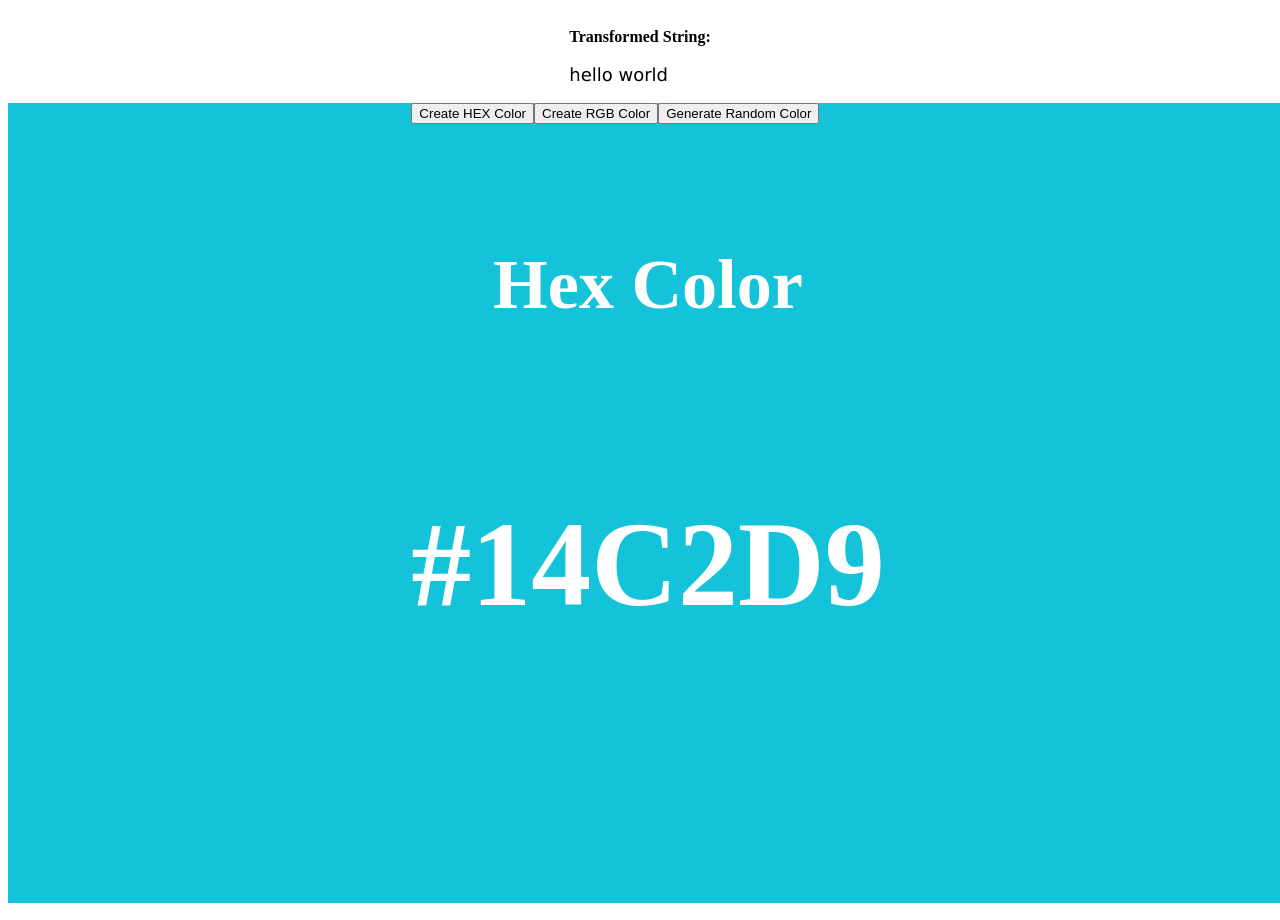
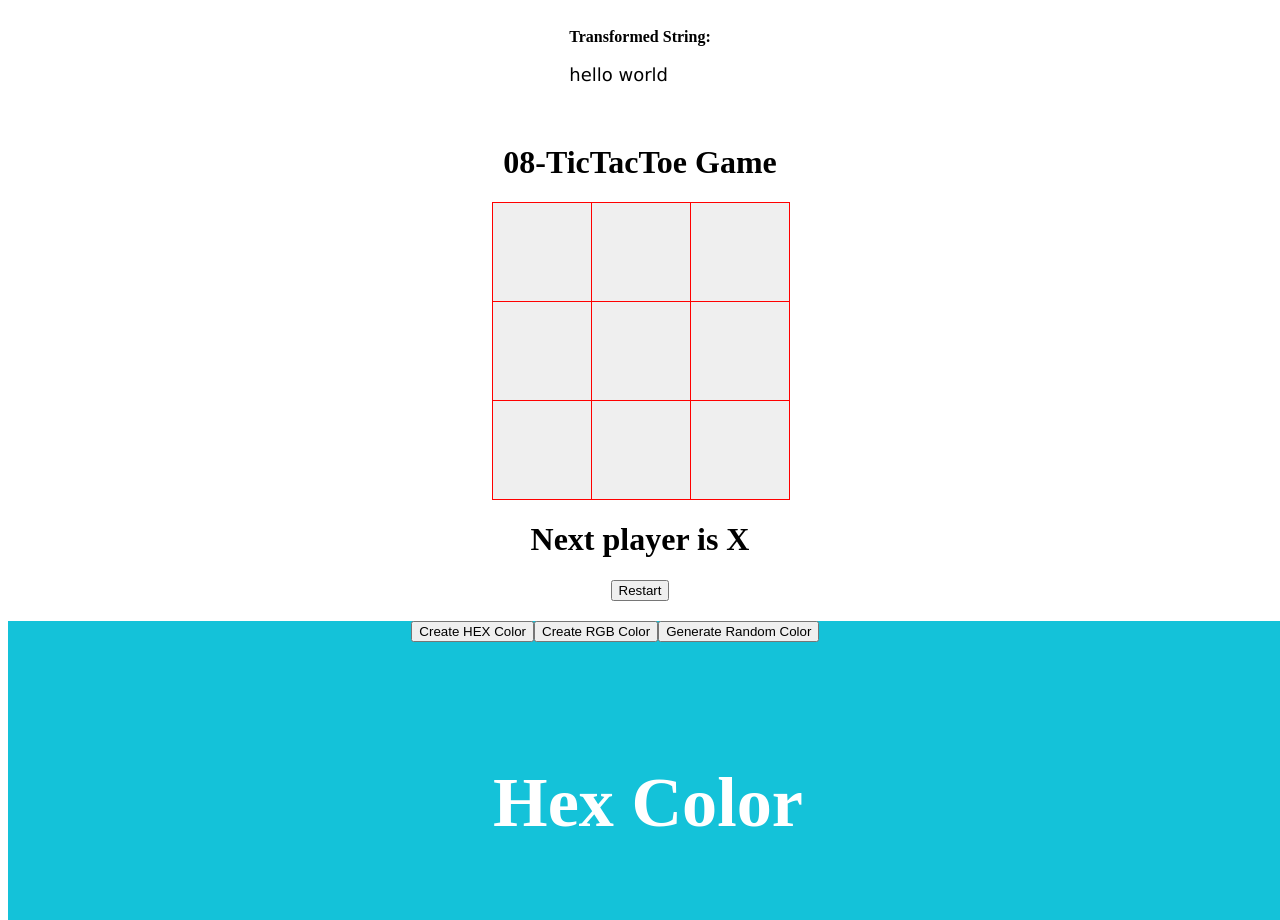
Before and after one commit to mishrasatyam28/react-mini-projects, a React (Vite) app: page / in a window 1280 px wide. Shown: the part 2652-3572 px from the top of the page. Built offline with nearby package versions, Linux system fonts and the light colour scheme.

Commit message:
complete 08tictactoe

```diff
--- a/src/App.jsx
+++ b/src/App.jsx
@@ -7,6 +7,7 @@
 import StarRating from "./components/05start-rating";
 import TelephoneFormatter from "./components/06Telephone-formatter";
 import StringTransformers from "./components/07string-transformer/index";
+import TicTacToe from "./components/08TicTacToe";
 
 function App() {
   return (
@@ -31,7 +32,11 @@
       <TelephoneFormatter />
 
       {/* 07String-transformer */}
-          <StringTransformers/>
+      <StringTransformers />
+
+      {/* 08 TicTacToe */}
+      <TicTacToe/>
+
       {/* Random Color Component */}
       <RandomColor />
 
--- /dev/null
+++ b/src/components/08TicTacToe/index.jsx
@@ -0,0 +1,84 @@
+import React, { useEffect, useState } from 'react'
+import './styles.css'
+
+function Square({value, onClick}) {
+    return <button onClick={onClick} className='square'>{value}</button>
+
+}
+
+const TicTacToe = () => {
+    const [squares, setSquares] = useState(Array(9).fill(''))
+    const [isXTurn, setIsXTurn] = useState(true)
+    const [status, setStatus] = useState('')
+
+    function getWinner(squares) {
+        const winningPatterns = [
+            [0, 1, 2],
+            [3, 4, 5],
+            [6, 7, 8],
+            [2, 5, 8],
+            [0, 4, 8],
+            [2, 4, 6],
+            [0, 3, 6],
+            [1, 4, 7],
+        ]
+
+        for (let i = 0; i < winningPatterns.length; i++){
+            const [x, y, z] = winningPatterns[i];
+            if (squares[x] && squares[x] === squares[y] && squares[x] === squares[z]) {
+                return squares[x];
+            }
+        }
+        return null;
+    }
+
+    function handleClick(getCurrentSquare) {
+        let cpySquares = [...squares];
+        if (getWinner(cpySquares) || cpySquares[getCurrentSquare]) {
+            return;
+        }
+        cpySquares[getCurrentSquare] = isXTurn ? 'X' : 'O';
+        setIsXTurn(!isXTurn)
+        setSquares(cpySquares)
+    }
+
+    function handleRestart() {
+        setIsXTurn(true);
+        setSquares(Array(9).fill(''))
+    }
+
+    useEffect(() => {
+        if (!getWinner(squares) && squares.every(item => item !== '')) {
+            setStatus('This is a draw ! Please restart the game')
+        } else if (getWinner(squares)) {
+            setStatus(`Winner is ${getWinner(squares)}. Please restart the game.`)
+        } else {
+            setStatus(`Next player is ${isXTurn ? 'X' : 'O'}`)
+        }
+    },[squares,isXTurn])
+
+  return (
+      <div className='tic-tac-toe-container'>
+          <h1>08-TicTacToe Game</h1>
+        <div className="row">
+            <Square value={squares[0]} onClick={()=>handleClick(0)}/>
+            <Square value={squares[1]} onClick={()=>handleClick(1)}/>
+            <Square value={squares[2]} onClick={()=>handleClick(2)}/>
+        </div>
+        <div className="row">
+            <Square value={squares[3]} onClick={()=>handleClick(3)}/>
+            <Square value={squares[4]} onClick={()=>handleClick(4)}/>
+            <Square value={squares[5]} onClick={()=>handleClick(5)}/>
+        </div>
+        <div className="row">
+            <Square value={squares[6]} onClick={()=>handleClick(6)}/>
+            <Square value={squares[7]} onClick={()=>handleClick(7)}/>
+            <Square value={squares[8]} onClick={()=>handleClick(8)}/>
+          </div>
+          <h1>{status}</h1>
+          <button onClick={handleRestart}>Restart</button>
+    </div>
+  )
+}
+
+export default TicTacToe
--- /dev/null
+++ b/src/components/08TicTacToe/styles.css
@@ -0,0 +1,19 @@
+.tic-tac-toe-container{
+    display: flex;
+    flex-direction: column;
+    align-items: center;
+    margin: 20px 10px;
+}
+
+.square{
+    border: 1px solid red;
+    float: left;
+    font-size: 40px;
+    height: 100px;
+    padding: 0px;
+    text-align: center;
+    width: 100px;
+    margin-right: -1px;
+    margin-top: -1px;
+    cursor: pointer;
+}
```
